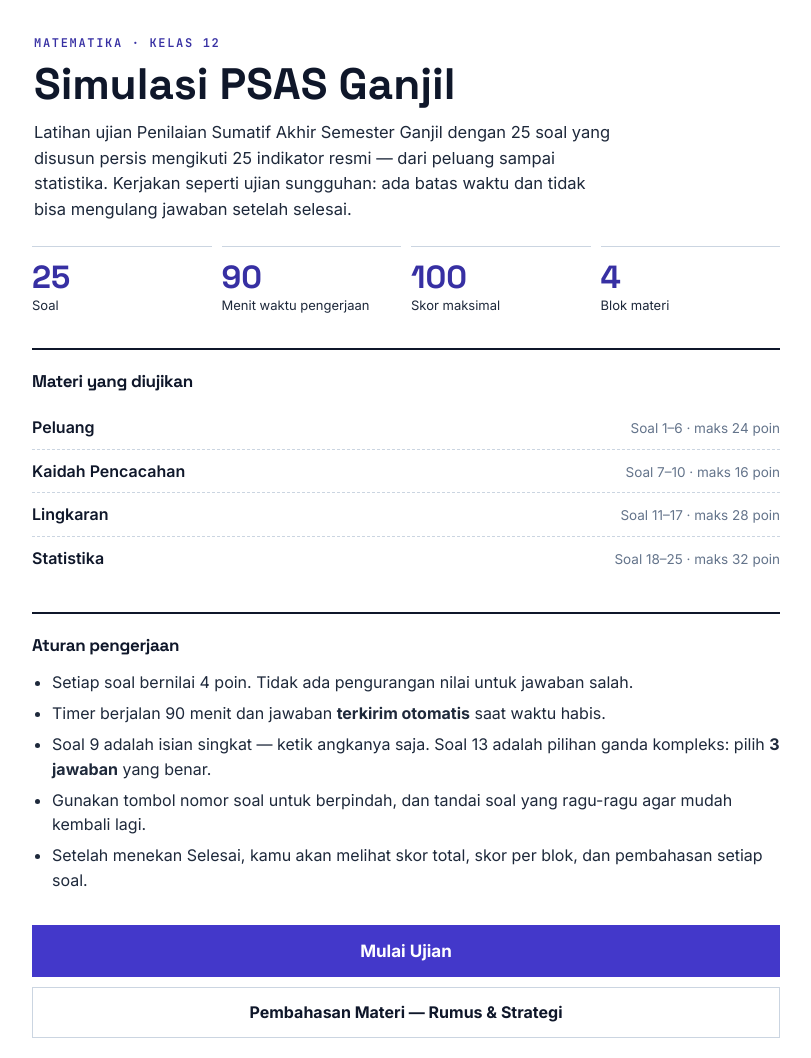
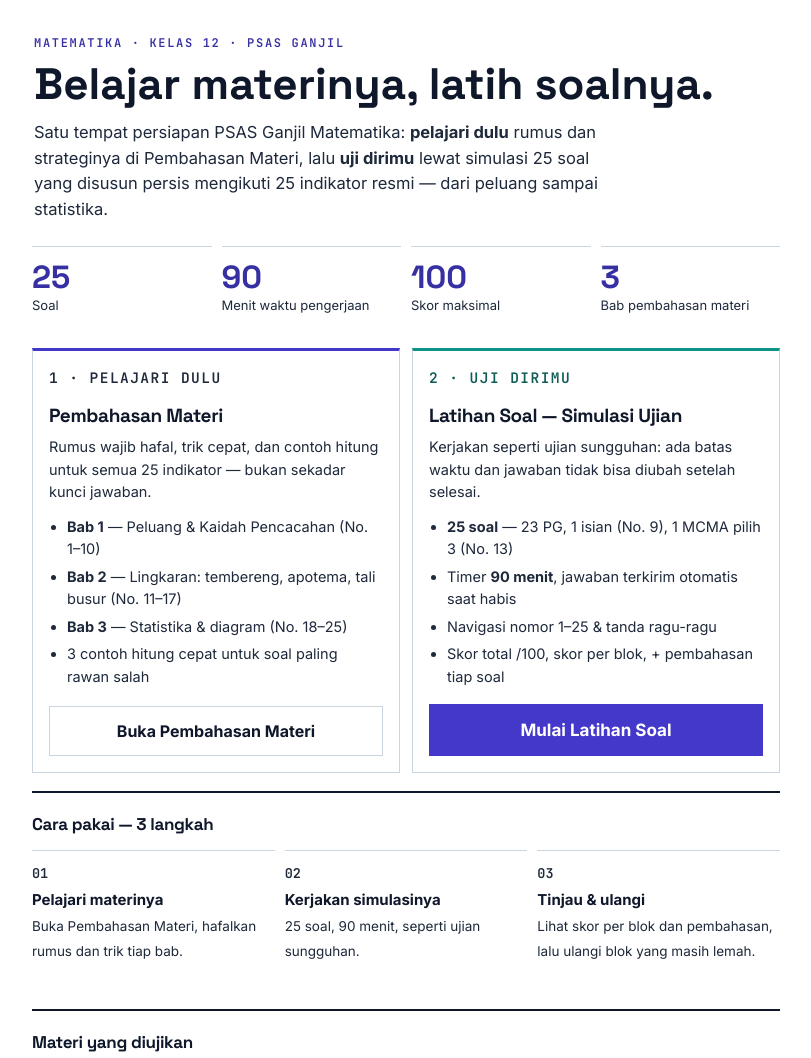
Before and after one commit to hlmakml/psas-mtk, a plain HTML site: page index.html in a window 1280 px wide. Shown: the top 1058 px of the page, without its empty margins (234-1045 px from the left). Drawn offline with Linux system fonts and the light colour scheme.

Commit message:
Landing page: tonjolkan Pembahasan Materi + Latihan Soal dan cara pakai 3 langkah

```diff
--- a/index.html
+++ b/index.html
@@ -6,7 +6,7 @@
     <meta name="color-scheme" content="light" />
     <link rel="icon" href="data:," />
     <title>Simulasi Ujian PSAS Ganjil Kelas 12 — Matematika</title>
-    <meta name="description" content="Simulasi ujian PSAS Ganjil Kelas 12 Matematika: 25 soal, timer 90 menit, plus pembahasan materi rumus dan strategi." />
+    <meta name="description" content="Persiapan PSAS Ganjil Kelas 12 Matematika: pembahasan materi lengkap (3 bab, rumus & trik) plus simulasi latihan 25 soal dengan timer 90 menit dan skor." />
     <link rel="preconnect" href="https://fonts.googleapis.com" />
     <link rel="preconnect" href="https://fonts.gstatic.com" crossorigin />
     <link href="https://fonts.googleapis.com/css2?family=Inter:wght@400;500;600;700&family=JetBrains+Mono:wght@400;500;600&family=Space+Grotesk:wght@600;700&display=swap" rel="stylesheet" />
@@ -242,6 +242,27 @@
       .timeout-note { background: var(--amber-soft); border: 1px solid var(--amber); color: var(--amber); border-radius: 0px; padding: 12px 14px; font-weight: 700; font-size: 14.5px; margin-bottom: 14px; text-align: center; }
       .section-title { font-family: "Space Grotesk", sans-serif; font-size: 19px; font-weight: 700; margin: 26px 0 12px; letter-spacing: -0.02em; }
 
+
+      /* ---------- Landing: dua fitur utama ---------- */
+      .feature-grid { display: grid; gap: 12px; margin-bottom: 18px; }
+      @media (min-width: 560px) { .feature-grid { grid-template-columns: 1fr 1fr; } }
+      .feature-card { background: var(--surface); border: 1px solid var(--line); border-top: 3px solid var(--ink); padding: 16px; display: flex; flex-direction: column; }
+      .feature-card.indigo { border-top-color: var(--primary); }
+      .feature-card.teal { border-top-color: var(--teal); }
+      .feature-tag { font-family: "JetBrains Mono", monospace; font-size: 11.5px; font-weight: 600; letter-spacing: 0.1em; text-transform: uppercase; color: var(--primary-dark); margin: 0 0 8px; }
+      .feature-card.teal .feature-tag { color: var(--teal-dark); }
+      .feature-card h3 { font-family: "Space Grotesk", sans-serif; font-size: 19px; font-weight: 700; letter-spacing: -0.02em; margin: 0 0 6px; }
+      .feature-card p { font-size: 14.5px; color: var(--ink-soft); margin: 0 0 12px; }
+      .feature-list { margin: 0 0 16px; padding-left: 18px; color: var(--ink-soft); font-size: 14.5px; }
+      .feature-list li { margin-bottom: 5px; }
+      .feature-list li:last-child { margin-bottom: 0; }
+      .feature-card .btn { margin-top: auto; width: 100%; }
+      .steps { display: grid; gap: 10px; margin-bottom: 14px; }
+      @media (min-width: 560px) { .steps { grid-template-columns: repeat(3, 1fr); } }
+      .step { border-top: 1px solid var(--line); padding-top: 12px; }
+      .step-num { font-family: "JetBrains Mono", monospace; font-size: 13px; font-weight: 600; color: var(--primary-dark); display: block; margin-bottom: 4px; }
+      .step strong { display: block; font-size: 15px; margin-bottom: 2px; }
+      .step span { font-size: 13.5px; color: var(--ink-soft); }
       /* ---------- Pembahasan Materi (gaya Panduan Belajar) ---------- */
       .materi-top { display: flex; flex-wrap: wrap; gap: 10px; margin-bottom: 8px; }
       .materi-top .btn { flex: 1; min-width: 160px; }
@@ -331,6 +352,7 @@
         .pie-wrap { flex-direction: column; gap: 12px; }
         .pie { width: 150px; height: 150px; }
         .pie-legend { width: 100%; }
+        .feature-card { padding: 14px; }
         /* Pembahasan Materi di HP */
         .materi-top { flex-direction: column; }
         .materi-top .btn { width: 100%; min-width: 0; }
@@ -365,15 +387,49 @@
       <!-- ================= START ================= -->
       <section id="screen-start">
         <div class="start-hero">
-          <p class="subject">Matematika · Kelas 12</p>
-          <h1>Simulasi PSAS Ganjil</h1>
-          <p class="lead">Latihan ujian Penilaian Sumatif Akhir Semester Ganjil dengan 25 soal yang disusun persis mengikuti 25 indikator resmi — dari peluang sampai statistika. Kerjakan seperti ujian sungguhan: ada batas waktu dan tidak bisa mengulang jawaban setelah selesai.</p>
+          <p class="subject">Matematika · Kelas 12 · PSAS Ganjil</p>
+          <h1>Belajar materinya, latih soalnya.</h1>
+          <p class="lead">Satu tempat persiapan PSAS Ganjil Matematika: <strong>pelajari dulu</strong> rumus dan strateginya di Pembahasan Materi, lalu <strong>uji dirimu</strong> lewat simulasi 25 soal yang disusun persis mengikuti 25 indikator resmi — dari peluang sampai statistika.</p>
         </div>
         <div class="info-grid">
           <div class="info-cell"><div class="num">25</div><div class="lbl">Soal</div></div>
           <div class="info-cell"><div class="num">90</div><div class="lbl">Menit waktu pengerjaan</div></div>
           <div class="info-cell"><div class="num">100</div><div class="lbl">Skor maksimal</div></div>
-          <div class="info-cell"><div class="num">4</div><div class="lbl">Blok materi</div></div>
+          <div class="info-cell"><div class="num">3</div><div class="lbl">Bab pembahasan materi</div></div>
+        </div>
+        <div class="feature-grid">
+          <article class="feature-card indigo">
+            <p class="feature-tag">1 · Pelajari dulu</p>
+            <h3>Pembahasan Materi</h3>
+            <p>Rumus wajib hafal, trik cepat, dan contoh hitung untuk semua 25 indikator — bukan sekadar kunci jawaban.</p>
+            <ul class="feature-list">
+              <li><strong>Bab 1</strong> — Peluang &amp; Kaidah Pencacahan (No. 1–10)</li>
+              <li><strong>Bab 2</strong> — Lingkaran: tembereng, apotema, tali busur (No. 11–17)</li>
+              <li><strong>Bab 3</strong> — Statistika &amp; diagram (No. 18–25)</li>
+              <li>3 contoh hitung cepat untuk soal paling rawan salah</li>
+            </ul>
+            <button class="btn btn-ghost" id="btn-materi-card" type="button">Buka Pembahasan Materi</button>
+          </article>
+          <article class="feature-card teal">
+            <p class="feature-tag">2 · Uji dirimu</p>
+            <h3>Latihan Soal — Simulasi Ujian</h3>
+            <p>Kerjakan seperti ujian sungguhan: ada batas waktu dan jawaban tidak bisa diubah setelah selesai.</p>
+            <ul class="feature-list">
+              <li><strong>25 soal</strong> — 23 PG, 1 isian (No. 9), 1 MCMA pilih 3 (No. 13)</li>
+              <li>Timer <strong>90 menit</strong>, jawaban terkirim otomatis saat habis</li>
+              <li>Navigasi nomor 1–25 &amp; tanda ragu-ragu</li>
+              <li>Skor total /100, skor per blok, + pembahasan tiap soal</li>
+            </ul>
+            <button class="btn btn-primary" id="btn-start-card" type="button">Mulai Latihan Soal</button>
+          </article>
+        </div>
+        <div class="panel">
+          <h2>Cara pakai — 3 langkah</h2>
+          <div class="steps">
+            <div class="step"><span class="step-num">01</span><strong>Pelajari materinya</strong><span>Buka Pembahasan Materi, hafalkan rumus dan trik tiap bab.</span></div>
+            <div class="step"><span class="step-num">02</span><strong>Kerjakan simulasinya</strong><span>25 soal, 90 menit, seperti ujian sungguhan.</span></div>
+            <div class="step"><span class="step-num">03</span><strong>Tinjau &amp; ulangi</strong><span>Lihat skor per blok dan pembahasan, lalu ulangi blok yang masih lemah.</span></div>
+          </div>
         </div>
         <div class="panel">
           <h2>Materi yang diujikan</h2>
@@ -381,6 +437,7 @@
           <div class="block-row"><span class="bname">Kaidah Pencacahan</span><span class="bdetail">Soal 7–10 · maks 16 poin</span></div>
           <div class="block-row"><span class="bname">Lingkaran</span><span class="bdetail">Soal 11–17 · maks 28 poin</span></div>
           <div class="block-row"><span class="bname">Statistika</span><span class="bdetail">Soal 18–25 · maks 32 poin</span></div>
+          <p style="font-size:13.5px;color:var(--ink-faint);margin:10px 0 0">Keempat blok di atas juga dibahas lengkap dengan rumusnya di Pembahasan Materi.</p>
         </div>
         <div class="panel">
           <h2>Aturan pengerjaan</h2>
@@ -392,7 +449,7 @@
             <li>Setelah menekan Selesai, kamu akan melihat skor total, skor per blok, dan pembahasan setiap soal.</li>
           </ul>
         </div>
-        <button class="btn btn-primary" id="btn-start" type="button">Mulai Ujian</button>
+        <button class="btn btn-primary" id="btn-start" type="button">Mulai Latihan Soal</button>
         <button class="btn btn-ghost" id="btn-materi" type="button" style="width:100%;margin-top:10px">Pembahasan Materi — Rumus &amp; Strategi</button>
       </section>
 
@@ -1254,6 +1311,8 @@
     $("btn-retry").addEventListener("click", startExam);
     $("btn-retry-2").addEventListener("click", startExam);
     $("btn-materi").addEventListener("click", function () { showScreen("materi"); });
+    $("btn-materi-card").addEventListener("click", function () { showScreen("materi"); });
+    $("btn-start-card").addEventListener("click", startExam);
     $("btn-materi-2").addEventListener("click", function () { showScreen("materi"); });
     $("btn-materi-back").addEventListener("click", function () { showScreen("start"); });
     $("btn-materi-back-2").addEventListener("click", function () { showScreen("start"); });
```
